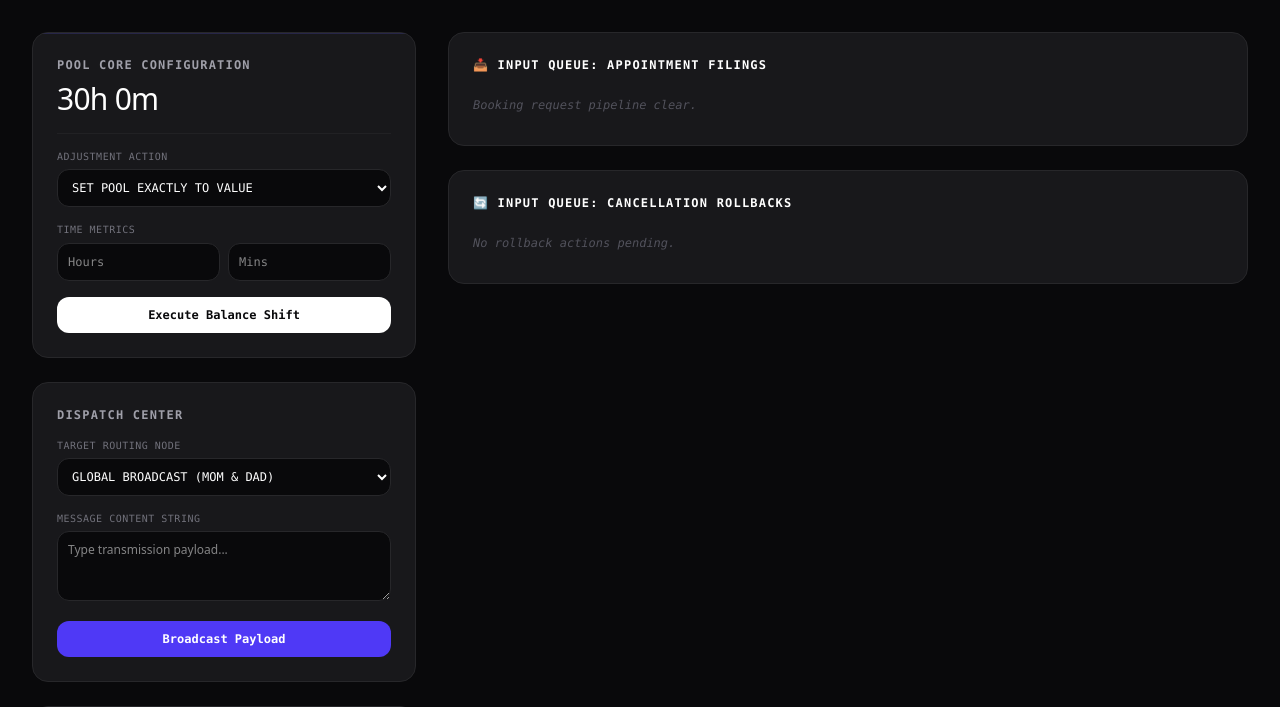
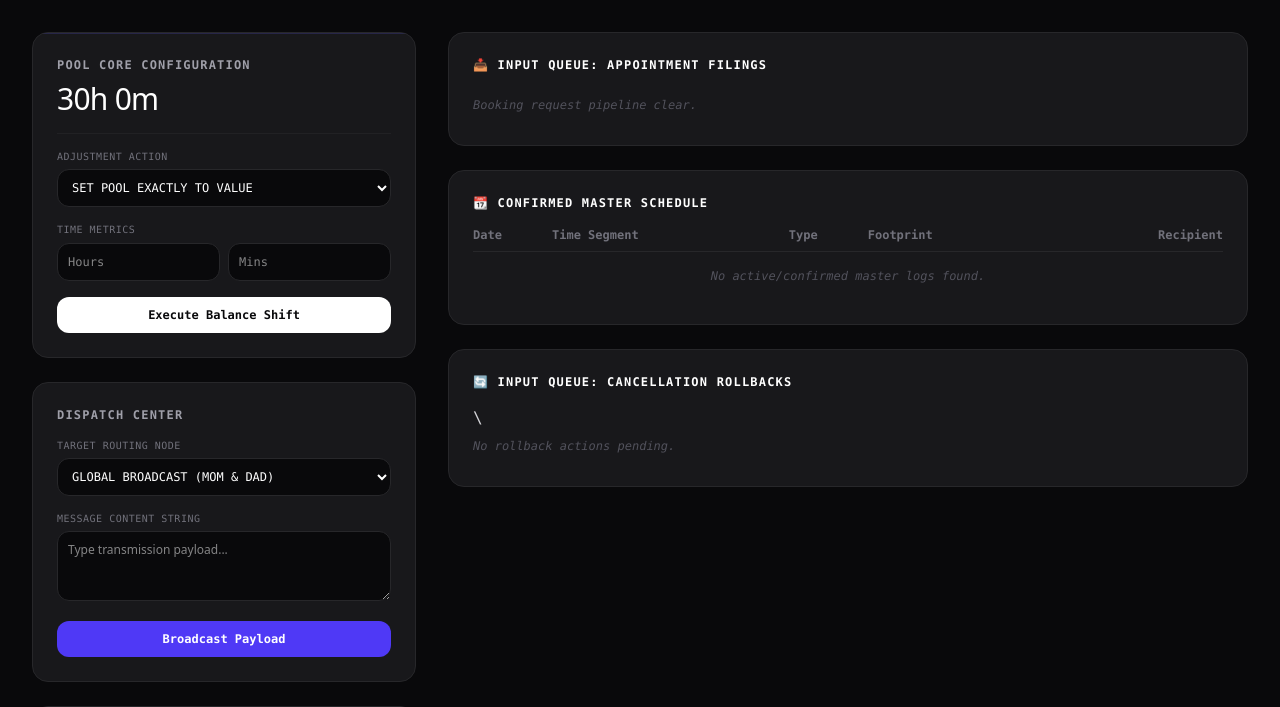
Before and after one commit to LiamN-Dev/massage-hours, a Flask app: page /secret-portal-0831 in a window 1280 px wide. Shown: the part 63-770 px from the top of the page. Run offline with Flask 3, Linux system fonts and the light colour scheme; the visitor is signed in with stand-in values (Sample User, id 1).

```diff
--- a/templates/admin.html
+++ b/templates/admin.html
@@ -126,7 +126,17 @@
                                 <div>
                                     <span class="text-[10px] font-bold text-amber-400 bg-amber-400/5 border border-amber-400/20 px-2 py-0.5 rounded">PENDING EVALUATION</span>
                                     <h4 class="font-bold text-white text-sm mt-2 font-sans">{{ user.name }}</h4>
-                                    <p class="text-xs text-zinc-400 mt-1 leading-relaxed">Target: <strong class="text-white font-mono">{{ slot.date }} @ {{ slot.start_time }}</strong></p>
+
+                                    <p class="text-xs text-zinc-400 mt-1 leading-relaxed">
+                                        Target: <strong class="text-white font-mono">{{ slot.date }}</strong>
+                                        @ <strong class="text-amber-400 font-mono">
+                                            {% if slot.slot_type == 'window' and slot.user_start_time %}
+                                                {{ slot.user_start_time }} - {{ slot.user_end_time }} <span class="text-zinc-600 text-[11px]">(Frame: {{ slot.start_time }} - {{ slot.end_time }})</span>
+                                            {% else %}
+                                                {{ slot.start_time }}
+                                            {% endif %}
+                                        </strong>
+                                    </p>
                                     <p class="text-xs text-zinc-500 font-mono">Calculated Footprint: {{ slot.requested_duration|format_time }}</p>
                                 </div>
                             </div>
@@ -151,6 +161,52 @@
             </div>
 
             <div class="bg-zinc-900 border border-zinc-800 p-6 rounded-2xl">
+                <h3 class="text-xs font-bold tracking-widest text-white uppercase mb-4">📆 Confirmed Master Schedule</h3>
+                <div class="overflow-x-auto">
+                    <table class="w-full text-left text-xs text-zinc-400">
+                        <thead>
+                            <tr class="border-b border-zinc-800 text-zinc-500 font-medium font-mono">
+                                <th class="pb-2">Date</th>
+                                <th class="pb-2">Time Segment</th>
+                                <th class="pb-2">Type</th>
+                                <th class="pb-2">Footprint</th>
+                                <th class="pb-2 text-right">Recipient</th>
+                            </tr>
+                        </thead>
+                        <tbody class="divide-y divide-zinc-800/40">
+                            {% for slot, recipient in approved_slots %}
+                                <tr class="text-zinc-300 hover:bg-zinc-950 transition-colors">
+                                    <td class="py-3.5 font-bold text-white font-mono">{{ slot.date }}</td>
+                                    <td class="py-3.5 font-mono text-indigo-400">
+                                        {% if slot.slot_type == 'window' and slot.user_start_time %}
+                                            {{ slot.user_start_time }} - {{ slot.user_end_time }}
+                                        {% else %}
+                                            {{ slot.start_time }}
+                                        {% endif %}
+                                    </td>
+                                    <td class="py-3.5">
+                                        <span class="text-[10px] px-1.5 py-0.5 rounded {% if slot.slot_type == 'specific' %}bg-amber-500/10 text-amber-400 border border-amber-500/20{% else %}bg-sky-500/10 text-sky-400 border border-sky-500/20{% endif %}">
+                                            {{ 'Fixed' if slot.slot_type == 'specific' else 'Window' }}
+                                        </span>
+                                    </td>
+                                    <td class="py-3.5 font-mono">{{ slot.requested_duration|format_time }}</td>
+                                    <td class="py-3.5 text-right">
+                                        <span class="px-2 py-0.5 rounded bg-zinc-800 text-zinc-200 border border-zinc-700 font-sans text-[11px]">
+                                            {{ recipient.name }}
+                                        </span>
+                                    </td>
+                                </tr>
+                            {% else %}
+                                <tr>
+                                    <td colspan="5" class="py-4 text-zinc-600 italic text-center">No active/confirmed master logs found.</td>
+                                </tr>
+                            {% endfor %}
+                        </tbody>
+                    </table>
+                </div>
+            </div>
+
+            <div class="bg-zinc-900 border border-zinc-800 p-6 rounded-2xl">
                 <h3 class="text-xs font-bold tracking-widest text-white uppercase mb-4">🔄 Input Queue: Cancellation Rollbacks</h3>
                 <div class="space-y-4">
                     {% for slot, user in refund_requests %}
@@ -158,7 +214,7 @@
                             <div>
                                 <span class="text-[10px] font-bold text-purple-400 bg-purple-400/5 border border-purple-400/20 px-2 py-0.5 rounded">ROLLBACK FILED</span>
                                 <h4 class="font-bold text-white text-sm mt-2 font-sans">{{ user.name }}</h4>
-                                <p class="text-xs text-zinc-400 mt-1">Cancellation target: <strong class="text-white font-mono">{{ slot.date }} @ {{ slot.start_time }}</strong></p>
+                                <p class="text-xs text-zinc-400 mt-1">Cancellation target: <strong class="text-white font-mono">{{ slot.date }} @ {% if slot.slot_type == 'window' %}{{ slot.user_start_time }} - {{ slot.user_end_time }}{% else %}{{ slot.start_time }}{% endif %}</strong></p>
                                 <p class="text-xs text-zinc-500 font-mono">Value credit release: {{ slot.requested_duration|format_time }}</p>
                             </div>
 
@@ -175,7 +231,7 @@
                                 </div>
                             </form>
                         </div>
-                    {% else %}
+                    {% else %}\
                         <p class="text-xs text-zinc-600 italic py-2">No rollback actions pending.</p>
                     {% endfor %}
                 </div>
```
